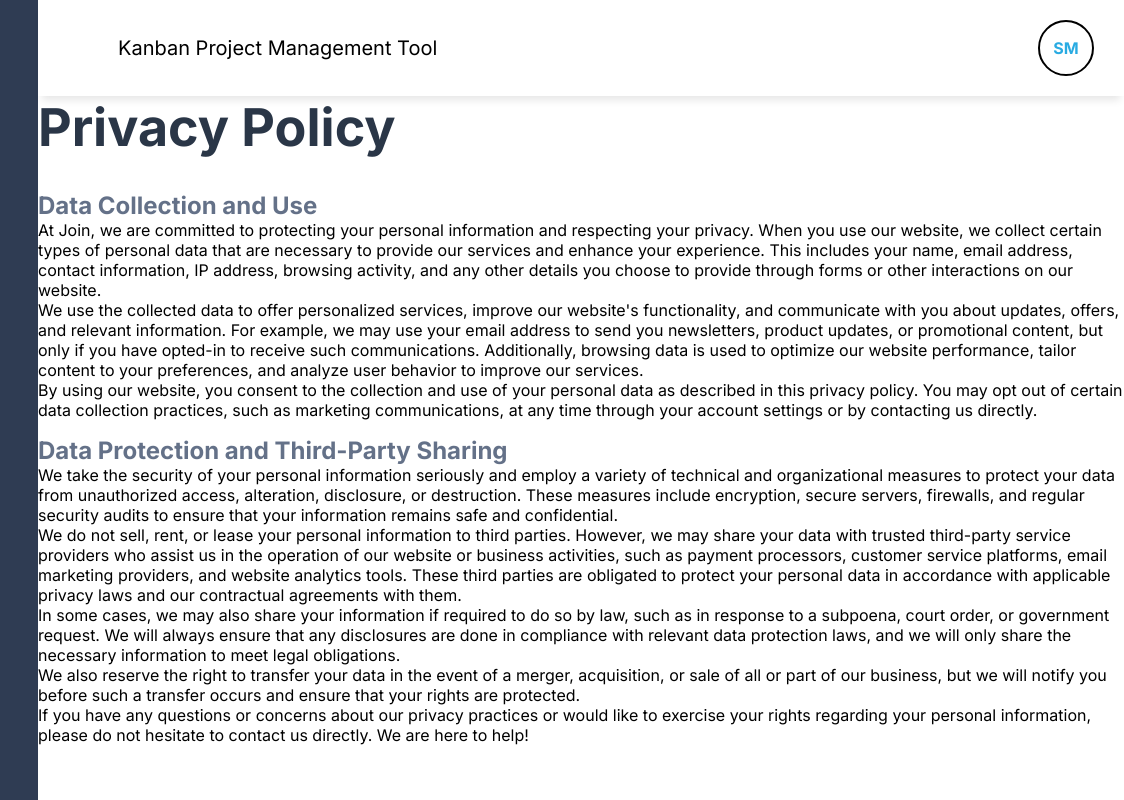
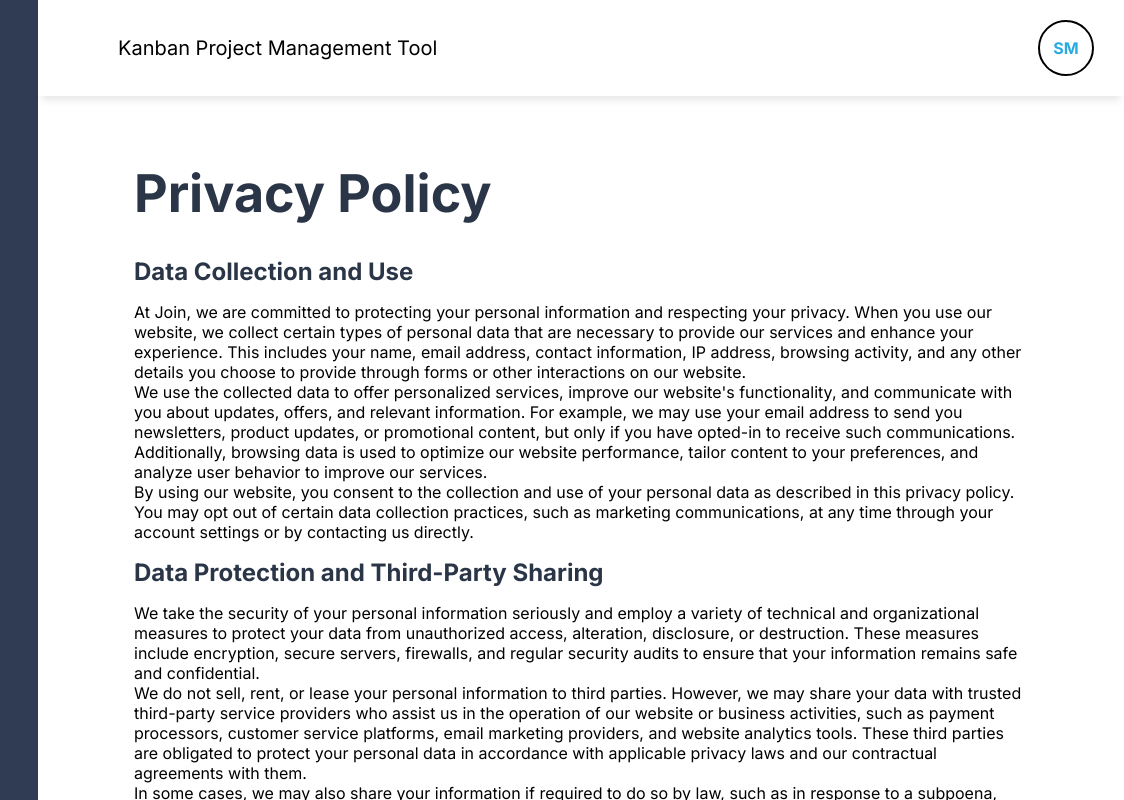
Before and after one commit to mobliviate/join, a plain HTML site: page privacy_policy.html in a window 1280 px wide. Shown: the full height of the page, 156-1280 px from the left. Drawn offline with Linux system fonts and the light colour scheme.

Commit message:
Added css to privacy_policy

```diff
--- /dev/null
+++ b/css/privacy_policy.css
@@ -0,0 +1,32 @@
+.header {
+  position: sticky;
+  top: 0;
+  z-index: 10;
+}
+
+.privacy_policy {
+  padding: 66px 96px;
+  overflow-y: auto;
+  height: 600px;
+  background-color: var(--white);
+  flex: 1;
+}
+
+h1 {
+  color: var(--primary-color);
+  font-weight: bold;
+  padding-bottom: 16px;
+  font-size: 52px;
+}
+
+h2,
+h3 {
+  color: var(--primary-color);
+  font-weight: bold;
+  padding-bottom: 16px;
+  padding-top: 16px;
+}
+
+p {
+  color: #000100;
+}
--- a/privacy_policy.html
+++ b/privacy_policy.html
@@ -12,7 +12,7 @@
     <link rel="stylesheet" type="text/css" href="./style.css" />
     <link rel="stylesheet" type="text/css" href="./css/header.css" />
     <link rel="stylesheet" type="text/css" href="./css/sidebar.css" />
-    <link rel="stylesheet" type="text/css" href="./css/legal_notice.css" />
+    <link rel="stylesheet" type="text/css" href="./css/privacy_policy.css" />
   </head>
 
   <body>
@@ -51,7 +51,7 @@
           </div>
         </header>
 
-        <div class="privacy_policy_text">
+        <div class="privacy_policy">
           <h1>Privacy Policy</h1>
 
           <h2>Data Collection and Use</h2>
```
